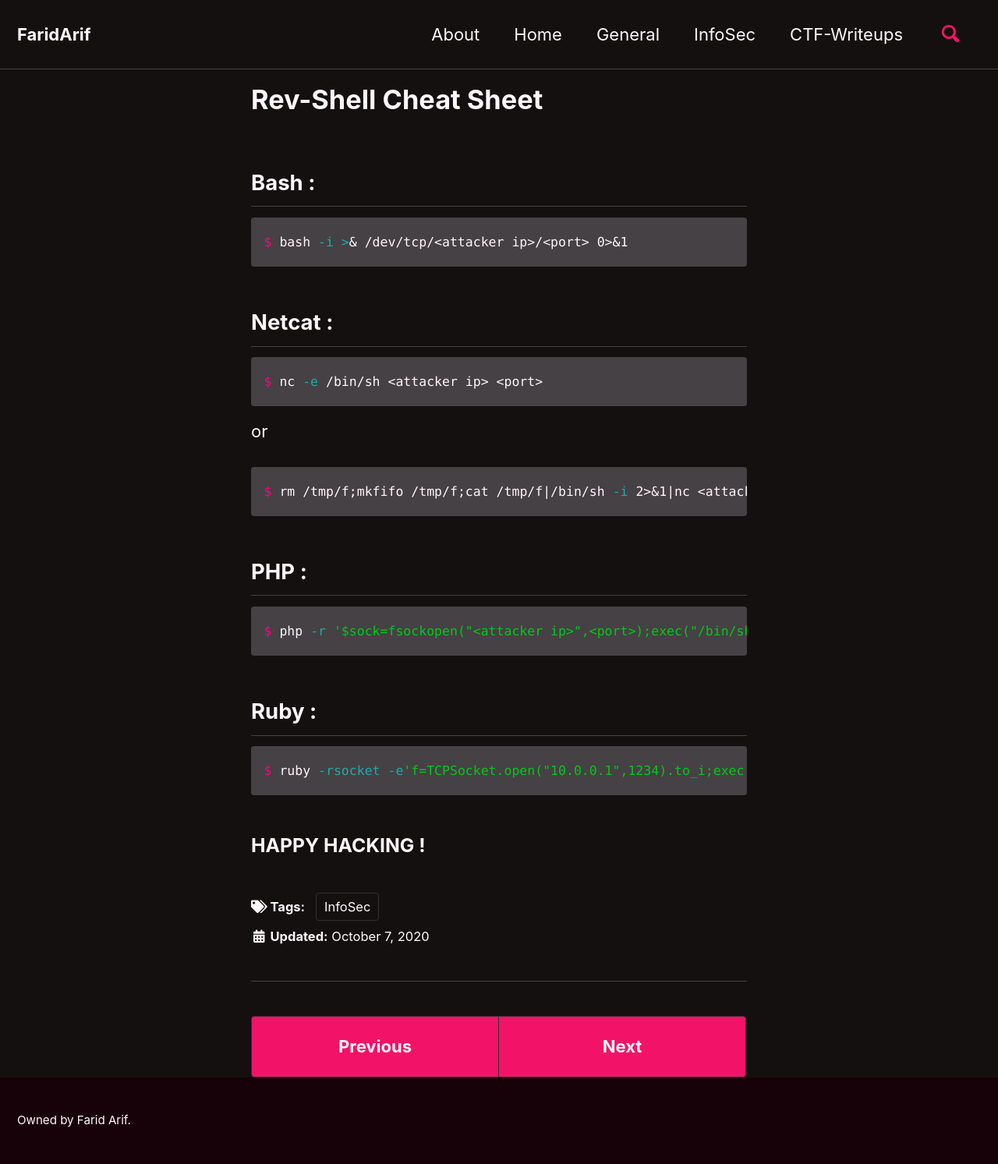
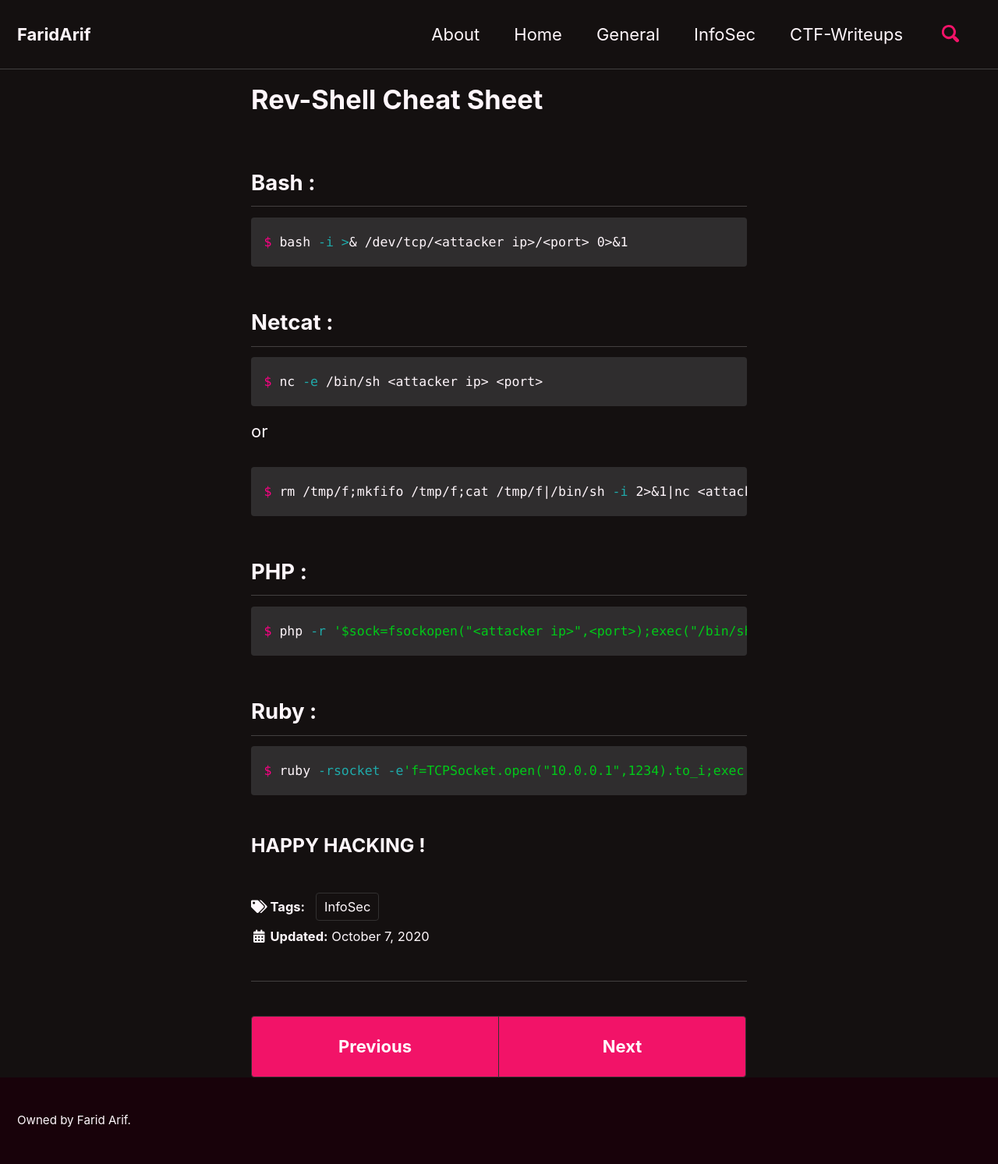
Before and after one commit to faridarif/faridarif.github.io, a Jekyll site: the page built from _posts/2020-10-07-revshell.md, in a window 1280 px wide. Shown: the whole page at 78% size. Built offline with Jekyll 4.4.1, drawn with Linux system fonts in a browser that asks for light colours; cached includes are drawn as plain includes.

Commit message:
Update _syntax.scss

```diff
--- a/_sass/minimal-mistakes/_syntax.scss
+++ b/_sass/minimal-mistakes/_syntax.scss
@@ -6,7 +6,7 @@ div.highlighter-rouge,
 figure.highlight {
   position: relative;
   margin-bottom: 1em;
-  background: #464144;
+  background: #2f2d2e;
   color: #fff6fb;
   font-family: $monospace;
   font-size: $type-size-6;
```
